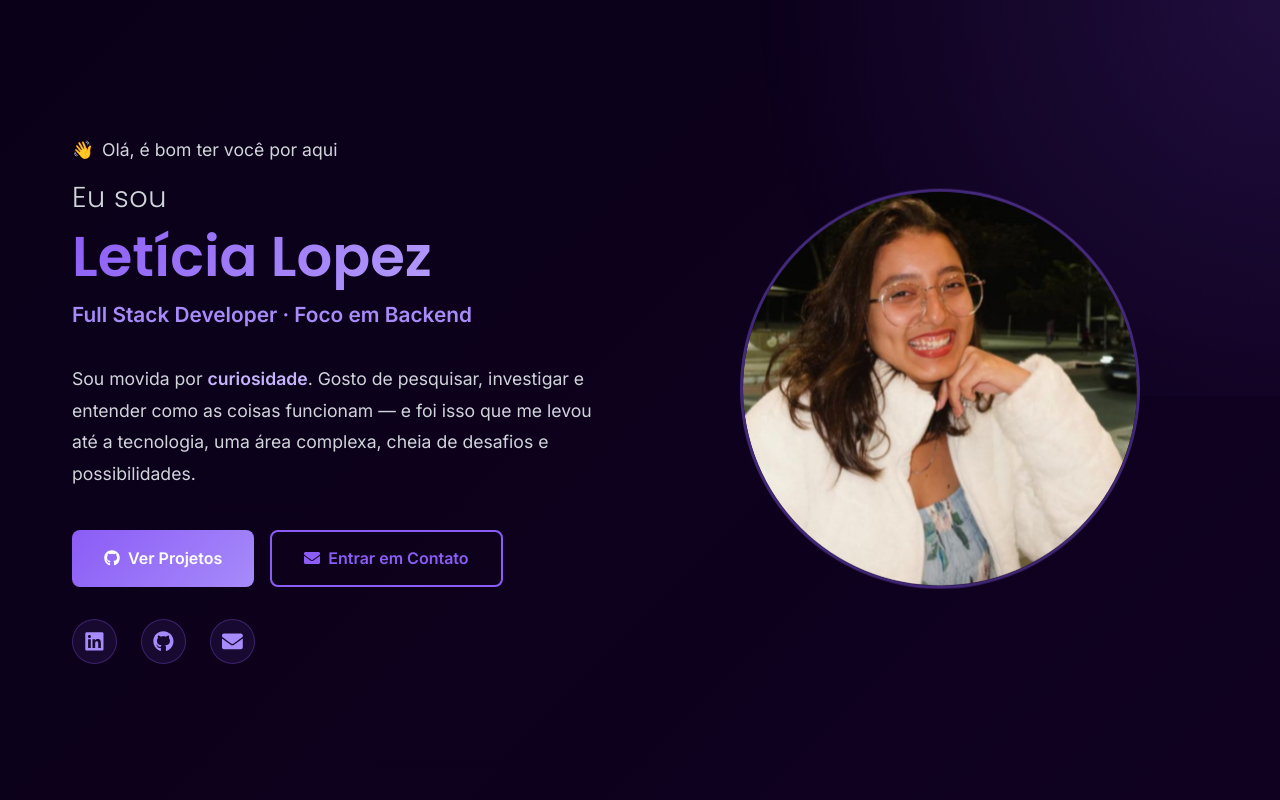
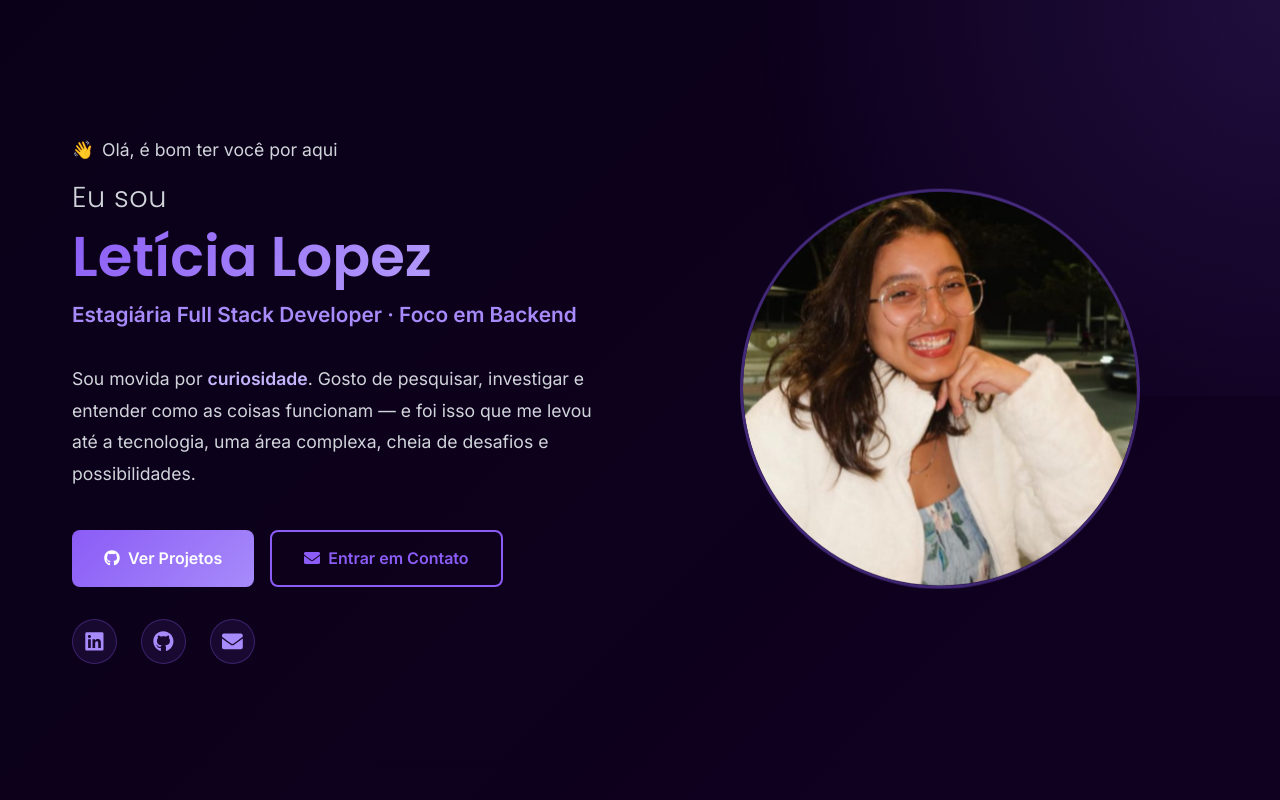
Before and after one commit to leticiagiovannalopez/portfolio, a React (Create React App) app: page / in a window 1280 px wide. Shown: the top 800 px of the page. Built offline with nearby package versions, Linux system fonts and the light colour scheme; the HTML template or start-up script is replaced by a standard one.

Commit message:
melhorando o formato dos textos

```diff
--- a/src/components/Hero.js
+++ b/src/components/Hero.js
@@ -18,7 +18,7 @@ const Hero = () => {
               <span className="gradient-text">Letícia Lopez</span>
             </h1>
 
-            <p className="role">Full Stack Developer · Foco em Backend</p>
+            <p className="role">Estagiária Full Stack Developer · Foco em Backend</p>
 
             <p className="description">
               Sou movida por <strong>curiosidade</strong>. Gosto de pesquisar, investigar e
```
Also changed, not shown: 8 other files (tests, documents, lock files or other folders).
